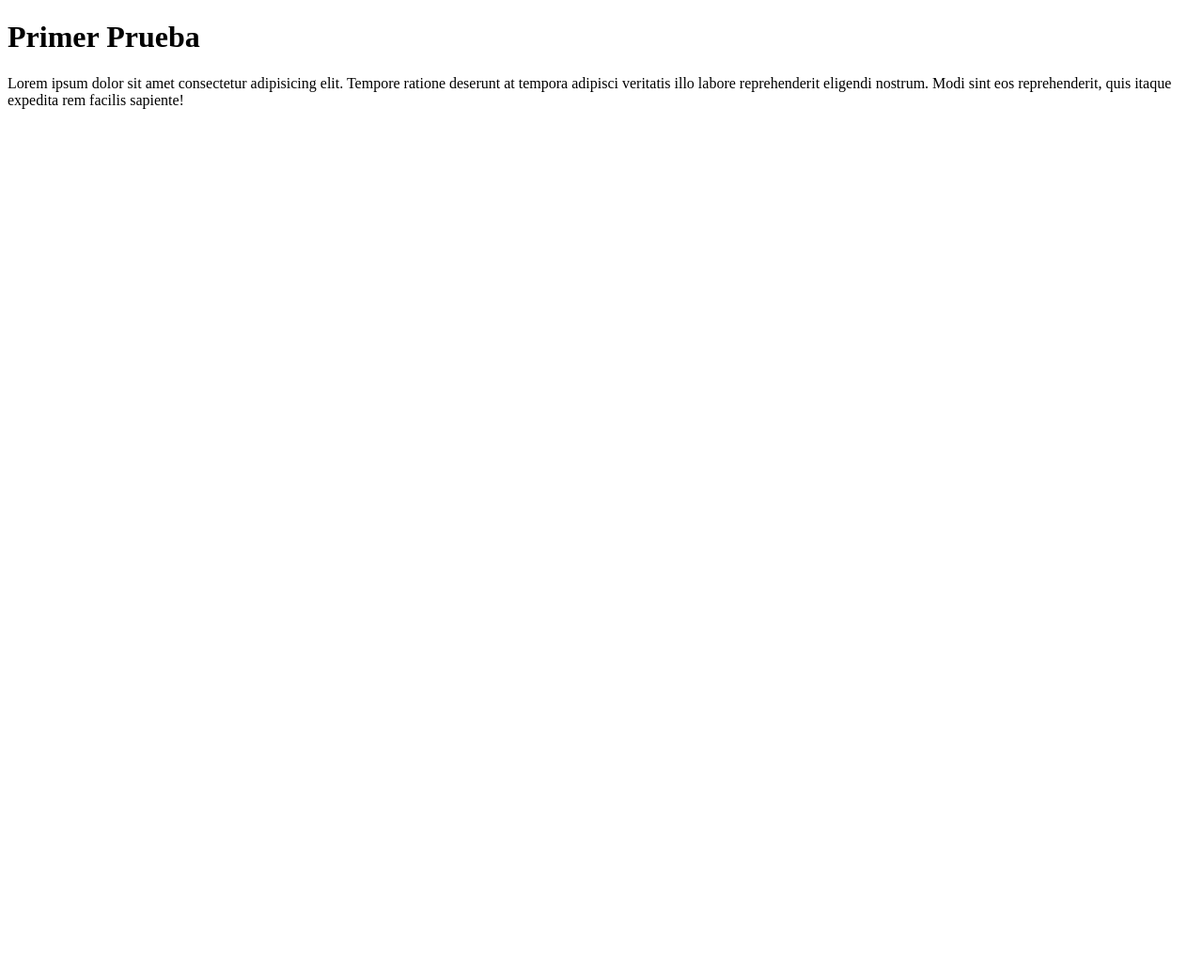
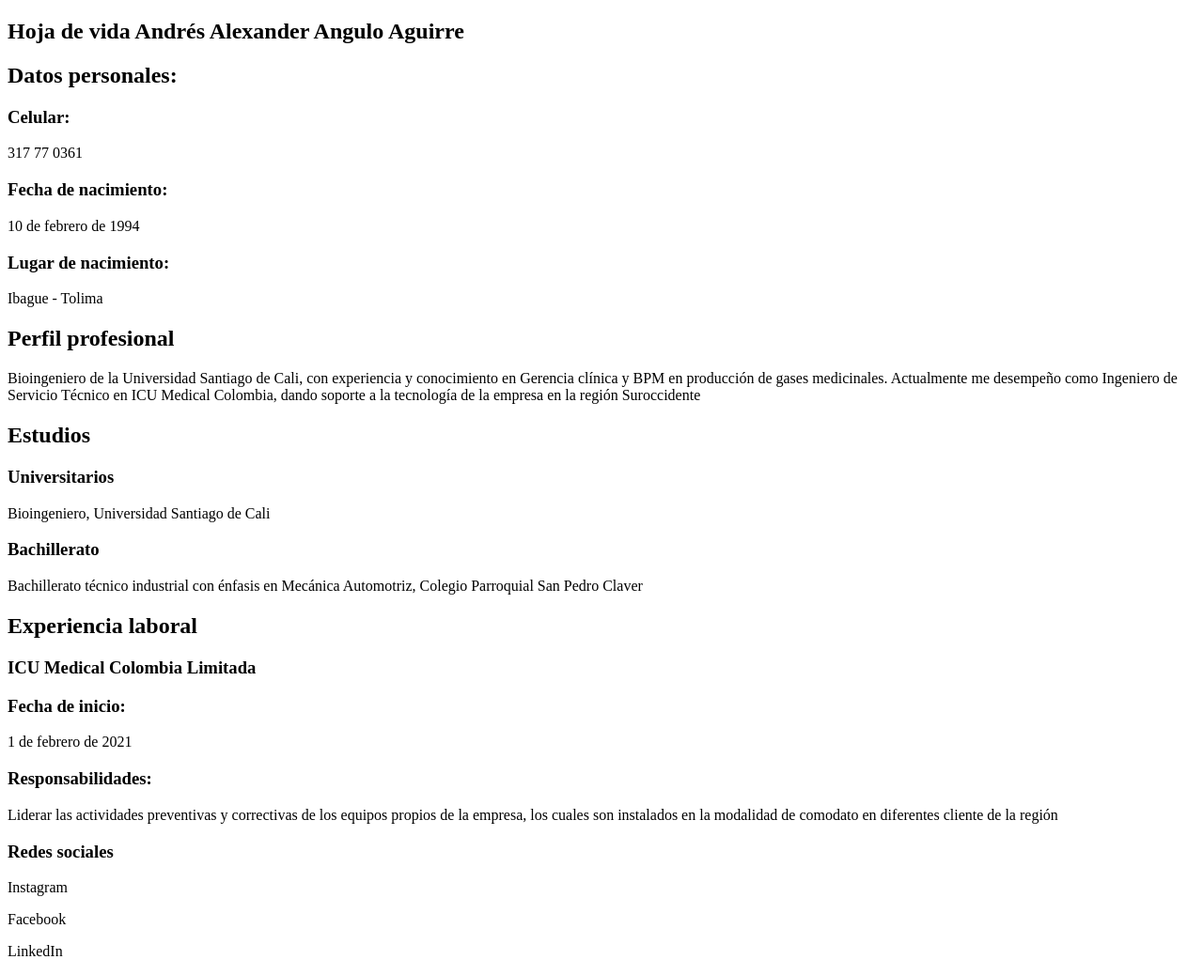
Before and after one commit to edwinmgallego/landingpage-colab-tt, a plain HTML site: page indexaangulo.html in a window 1280 px wide. Shown: the whole page at 94% size. Before the commit the page ends 800 px from the top, so only its background shows below. Drawn offline with Linux system fonts and the light colour scheme.

Commit message:
Hoja de vida de prueba HTML

```diff
--- a/indexaangulo.html
+++ b/indexaangulo.html
@@ -8,10 +8,50 @@
 </head>
 
 <body>
-    <h1>Primer Prueba</h1>
-    <p>Lorem ipsum dolor sit amet consectetur adipisicing elit. Tempore ratione deserunt at tempora adipisci veritatis
-        illo labore reprehenderit eligendi nostrum. Modi sint eos reprehenderit, quis itaque expedita rem facilis
-        sapiente!</p>
+    <header>
+        <section>
+            <h1>Hoja de vida Andrés Alexander Angulo Aguirre</h1>
+        </section>
+    </header>
+    <section>
+        <h2>Datos personales:</h2>
+        <h3>Celular: </h3>
+        <p>317 77 0361</p>
+        <h3>Fecha de nacimiento: </h3>
+        <p>10 de febrero de 1994</p>
+        <h3>Lugar de nacimiento: </h3>
+        <p>Ibague - Tolima</p>
+    </section>
+    <section>
+        <h2>Perfil profesional</h2>
+        <p>Bioingeniero de la Universidad Santiago de Cali, con experiencia y conocimiento en Gerencia clínica y BPM en
+            producción de gases medicinales. Actualmente me desempeño como Ingeniero de Servicio Técnico en ICU Medical
+            Colombia, dando soporte a la tecnología de la empresa en la región Suroccidente</p>
+    </section>
+    <section>
+        <h2>Estudios</h2>
+        <h3>Universitarios</h3>
+        <p>Bioingeniero, Universidad Santiago de Cali</p>
+        <h3>Bachillerato</h3>
+        <p>Bachillerato técnico industrial con énfasis en Mecánica Automotriz, Colegio Parroquial San Pedro Claver</p>
+    </section>
+    <section>
+        <h2>Experiencia laboral</h2>
+        <h3>ICU Medical Colombia Limitada</h3>
+        <h3>Fecha de inicio:</h3>
+        <p>1 de febrero de 2021</p>
+        <h3>Responsabilidades:</h3>
+        <p>Liderar las actividades preventivas y correctivas de los equipos propios de la empresa, los cuales son
+            instalados en la modalidad de comodato en diferentes cliente de la región</p>
+    </section>
+    <footer>
+        <section>
+            <h3>Redes sociales</h3>
+            <p>Instagram</p>
+            <p>Facebook</p>
+            <p>LinkedIn</p>
+        </section>
+    </footer>
 </body>
 
 </html>
```
